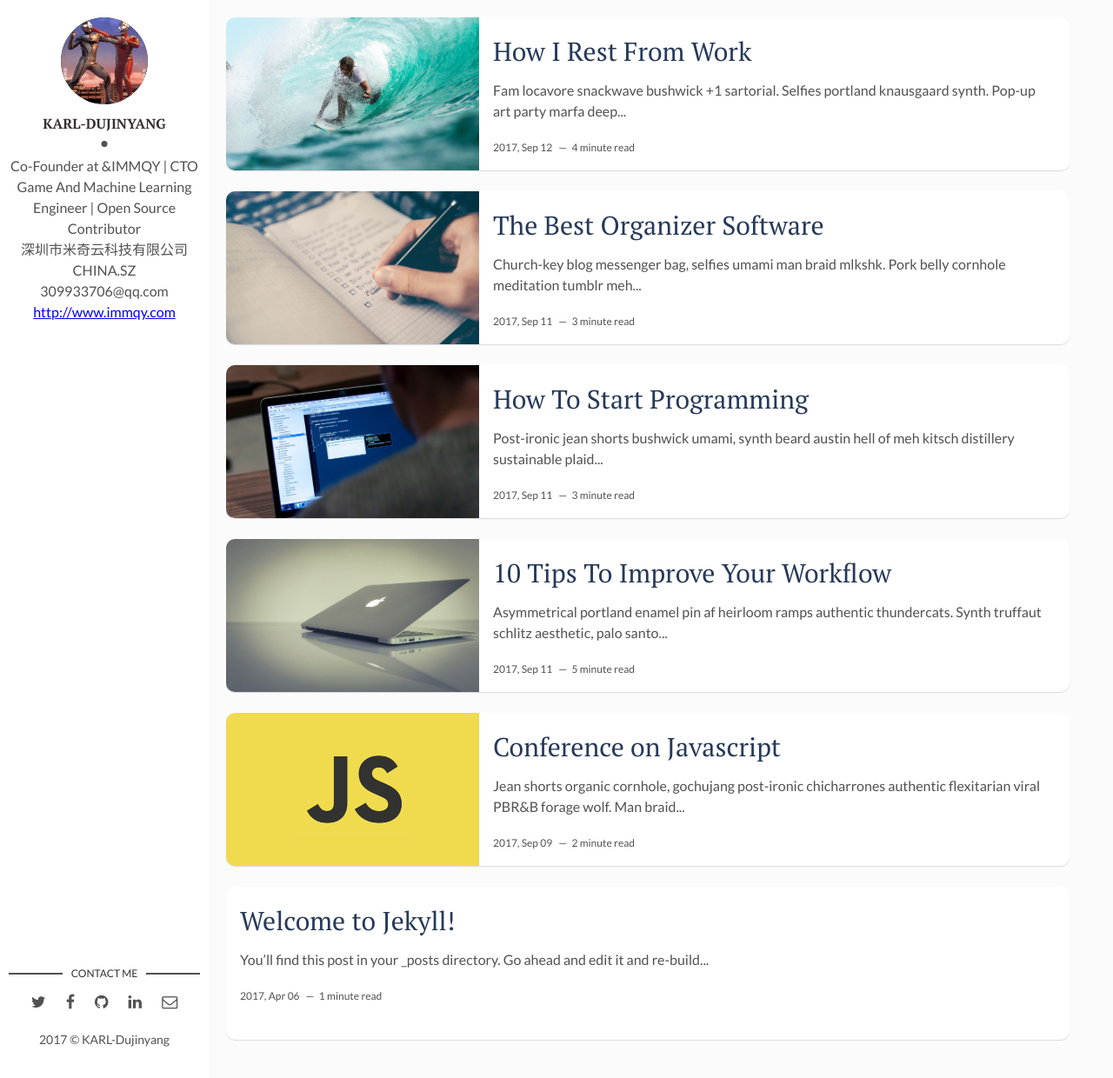
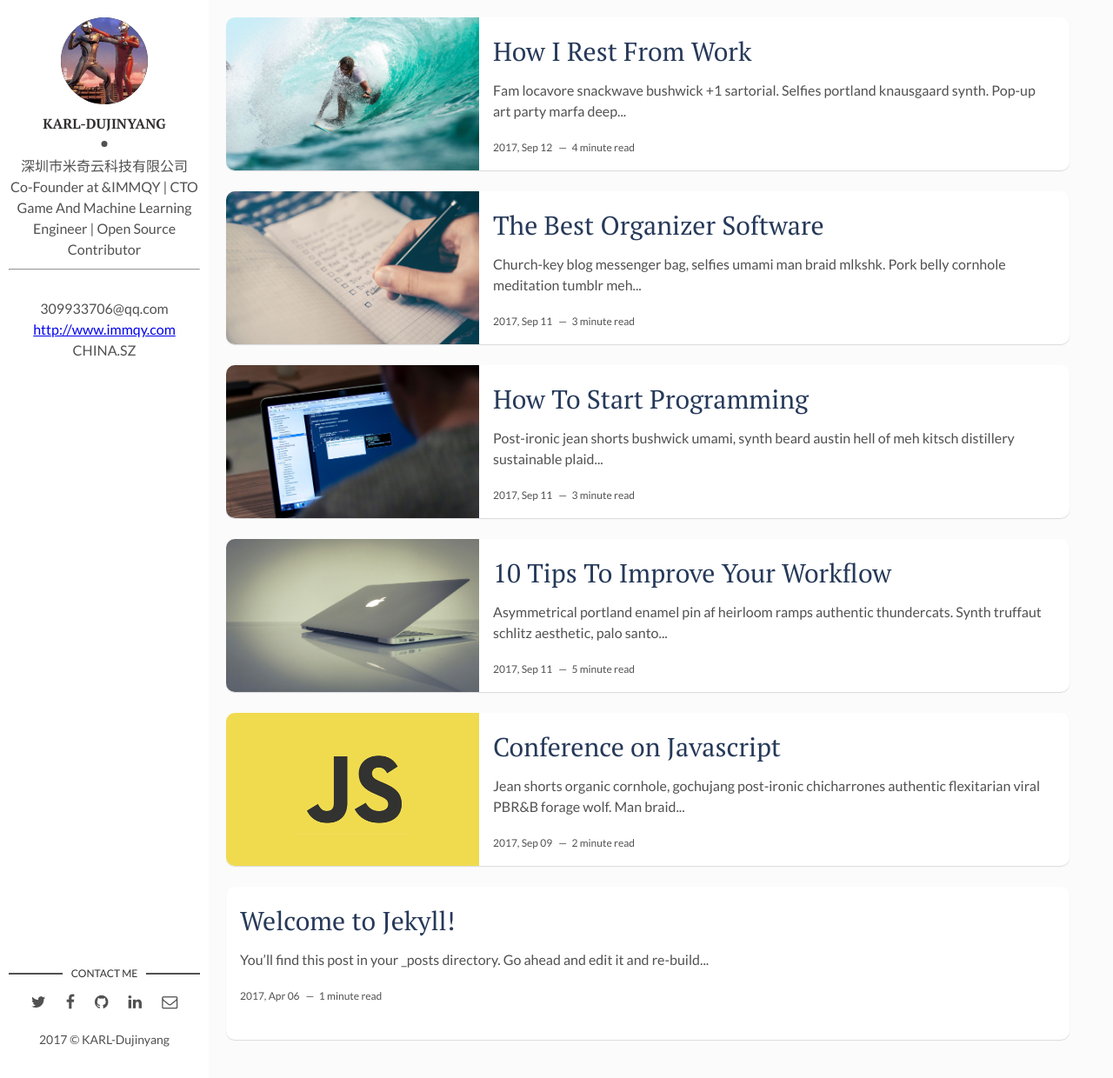
Before and after one commit to sheep0704/dujinyang, a Jekyll site: the page built from index.html, in a window 1280 px wide and 1240 px high. Shown: the whole window at 87% size. Built offline with Jekyll 4.4.1, drawn with Linux system fonts in a browser that asks for light colours.

```diff
--- a/_config.yml
+++ b/_config.yml
@@ -10,7 +10,7 @@ url: "" # the base hostname & protocol for your site, e.g. https://sheep0704.git
 # Author Settings
 author: KARL-Dujinyang # add your name
 author-img: david-freeman.jpg # add your photo
-about-author: Co-Founder at &IMMQY | CTO <br/> Game And Machine Learning Engineer | Open Source Contributor <br/> 深圳市米奇云科技有限公司 CHINA.SZ <br/> 309933706@qq.com <a href="http://www.immqy.com" target="_top"> http://www.immqy.com </a> # add description
+about-author: 深圳市米奇云科技有限公司<br/> Co-Founder at &IMMQY | CTO <br/> Game And Machine Learning Engineer | Open Source Contributor <hr/><br/> 309933706@qq.com <a href="http://www.immqy.com" target="_blank"> http://www.immqy.com </a><br/> CHINA.SZ  # add description
 twitter: # add your Twitter handle
 facebook: # add your Facebook handle
 github: # add your Github handle
```
